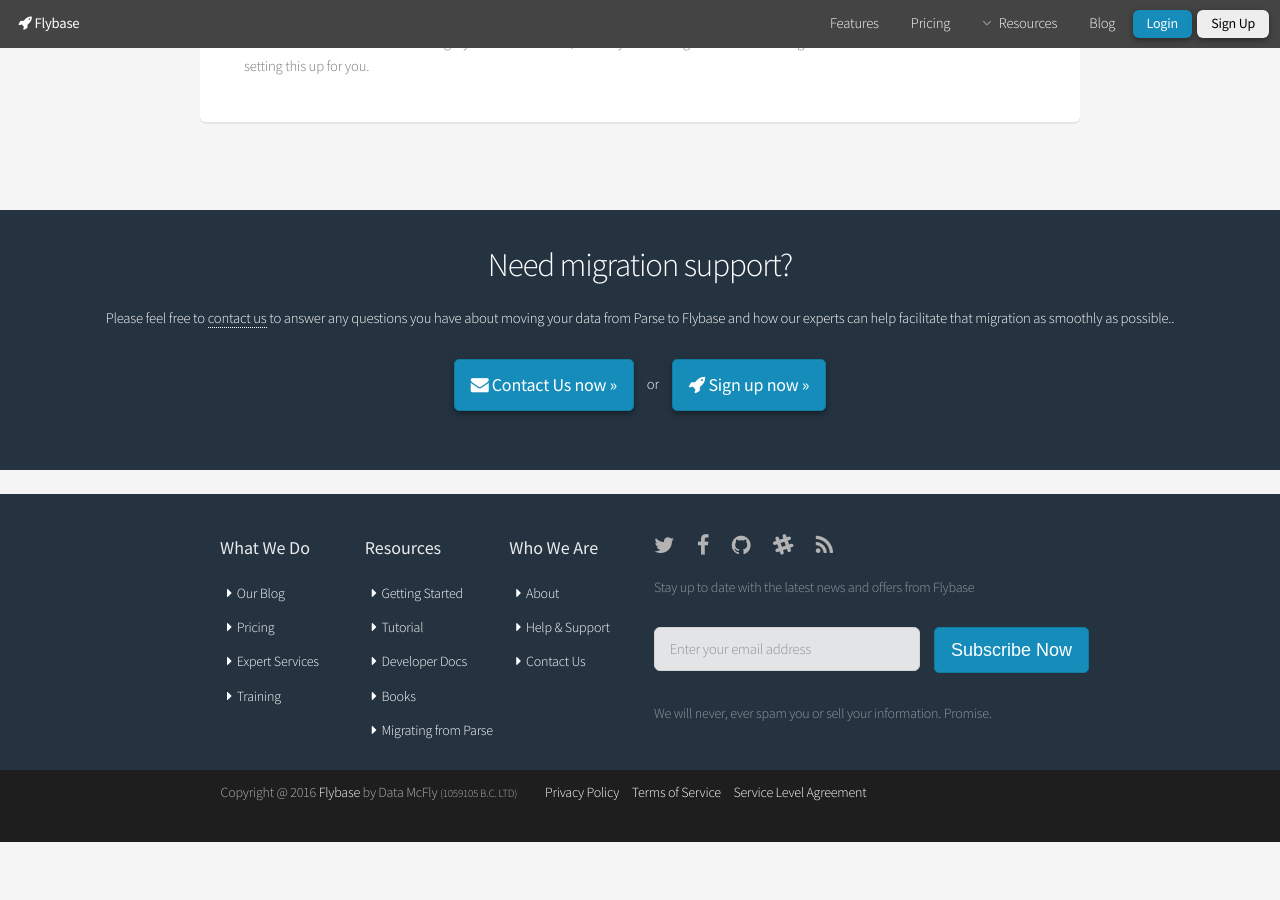
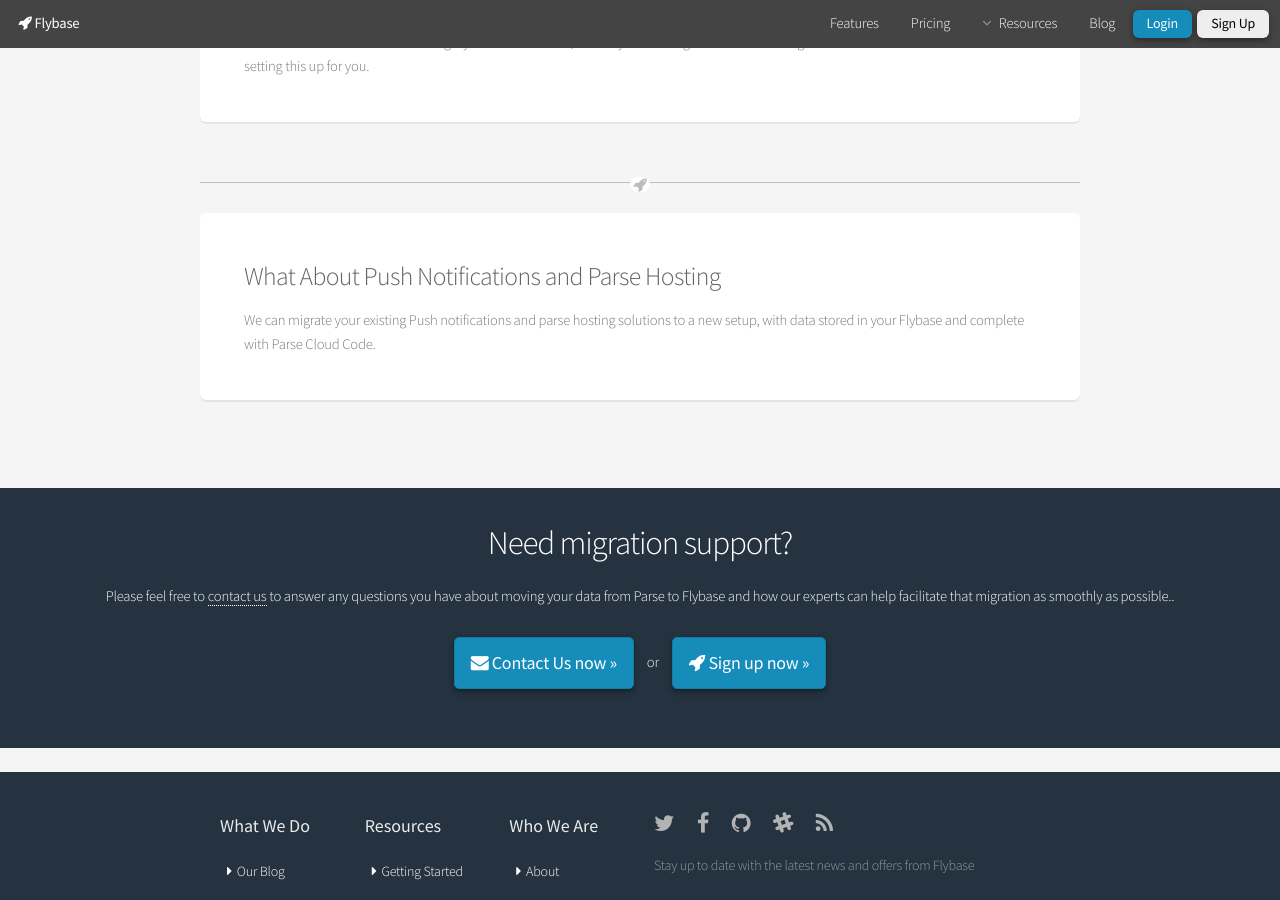
Before and after one commit to flybaseio/flybase-home, a Jekyll site: the page built from parse/index.html, in a window 1280 px wide and 900 px high, scrolled down 2403 px. Built offline with Jekyll 4.4.1, drawn with Linux system fonts in a browser that asks for light colours; nearby versions of some CDN libraries; before the commit the page ends 3245 px from its top, so only the background shows below that.

Commit message:
Update index.html

```diff
--- a/parse/index.html
+++ b/parse/index.html
@@ -54,7 +54,12 @@ Import completed.
 		<h3>What About My Cloud Code that's on Parse now?</h3>
 
 		<p>We can help you migrate your cloud code to run in a node.js app, with Flybase as your backend. We've actually built a version of the Parse Server to run cloud code while using Flybase to store data, so that your existing code doesn't change at all. Get in touch with us about setting this up for you.</p>
-</div>
+	</div>
+	<div class="content-break"><i class="fa fa-rocket"></i></div>
+	<div class="box">
+		<h3>What About Push Notifications and Parse Hosting</h3>
+		<p>We can migrate your existing Push notifications and parse hosting solutions to a new setup, with data stored in your Flybase and complete with Parse Cloud Code.</p>
+	</div>
 
 </section>
 
```
